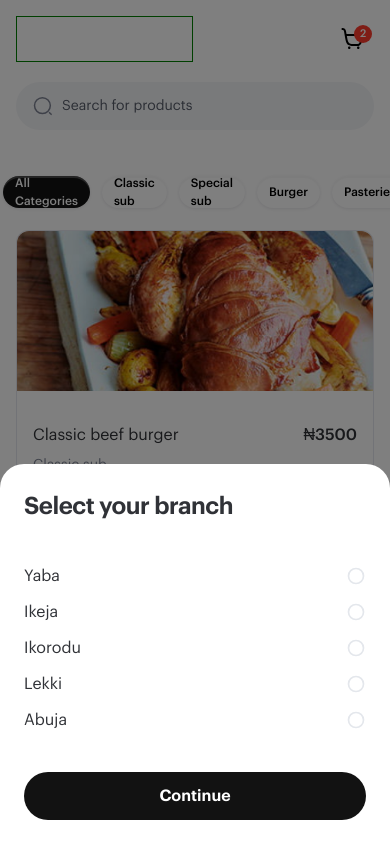
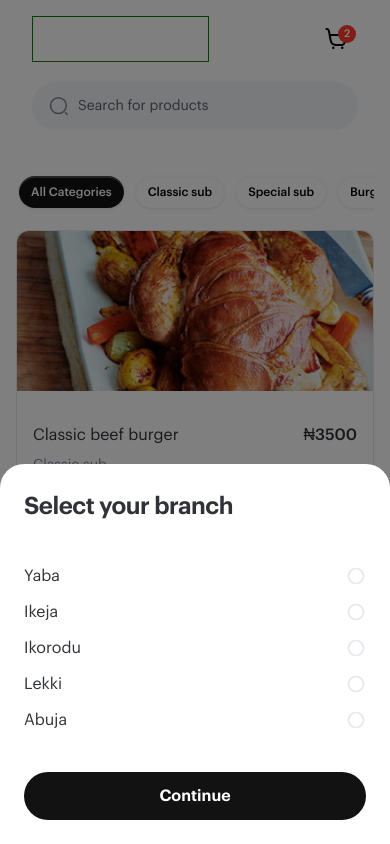
Before and after one commit to chrixempire/city-subs, a Nuxt app: page / in a window 390 px wide. Shown: the top 844 px of the page. Built offline with nearby package versions, Linux system fonts and the light colour scheme.

Commit message:
it worked

```diff
--- a/assets/css/main.css
+++ b/assets/css/main.css
@@ -569,7 +569,7 @@ button.icon-left {
 .tab {
     cursor: pointer;
     display: flex;
-    width: auto;
+    width: 500px;
     height: 48px;
     padding: 16px 24px;
     flex-direction: column;
--- a/components/Layouts/MobileTopDetails.vue
+++ b/components/Layouts/MobileTopDetails.vue
@@ -1,6 +1,7 @@
 <template>
     <div class="container">
         <div class="dashboard-wrapper">
+
             <section class="section-wrapper">
                 <div class="logo-container">
                     <div class="logo-content">
@@ -17,6 +18,7 @@
                         </div>
                     </div>
                 </div>
+                <!-- <MobileHeader/> -->
                 <div class="search-input">
                     <div class="search-icon" v-html="search"></div>
                     <input class="input-search" placeholder="Search for products" />
--- /dev/null
+++ b/components/MobileHeader.vue
@@ -0,0 +1,53 @@
+<template>
+    <div class="logo-container">
+    <div class="logo-content">
+        <div class="logo-mobile-icon" v-html="logo"></div>
+
+    </div>
+
+    <div class="cart" @click="navigateToNewPage($event)">
+        <div class="circle">
+            <div class="cart-icon" v-html="cart"></div>
+        </div>
+        <div class="badge">
+            <p>{{ TotalCart }}</p>
+        </div>
+    </div>
+</div>
+</template>
+
+<script setup>
+import { ref, defineEmits } from 'vue'
+import { logo, search, cart } from "../../utils/svg";
+const emit = defineEmits (['navigateToNewPage'])
+const navigateToNewPage = (e) => {
+    emit('navigateToNewPage')
+}
+const TotalCart = ref(2)
+</script>
+
+<style scoped>
+.logo-container {
+    display: flex;
+    justify-content: space-between;
+    align-items: center;
+    width: 100%;
+    padding-right: 10px;
+    border: 1px solid blue;
+}
+.cart {
+    position: relative;
+    cursor: pointer;
+    border: 1px solid red;
+}
+
+.badge p {
+    color: var(--white);
+    text-align: center;
+    font-family: var(--secondary---font--family);
+    font-size: 10.793px;
+    font-style: normal;
+    font-weight: 500;
+    line-height: 9.549px;
+}
+</style>
--- a/layouts/MainLayouts.vue
+++ b/layouts/MainLayouts.vue
@@ -111,7 +111,8 @@ const handleScroll = () => {
     display: flex;
     flex-direction: column;
     gap: 20px;
-    padding-bottom:16px ;
+    padding:0px 16px 16px 16px ;
+    /* border: 1px solid red; */
     /* Adjust the z-index value based on your layout */
 }
     .sticky {
@@ -140,8 +141,9 @@ const handleScroll = () => {
   }
   .tab {
     display: flex;
-    width: 500px;
-    /* border: 1px solid red; */
+
+    white-space: nowrap;
+
     height: 32px;
     padding: 8px 12px;
   }
--- a/pages/new.vue
+++ b/pages/new.vue
@@ -1,130 +1,118 @@
 <template>
-    <div class="container">
-      <button @click="openModal($event)">Open</button>
+ <div class="cont">
+    <div class="logo-container">
+        <div class="logo-content">
+            <div class="logo-mobile-icon" v-html="logo"></div>
+
         </div>
 
-    <transition :name="transitionName">
-      <div v-if="showModal" class="modal-overlay" @click="closeModal">
-        <div :class="{ 'modal-content': true, 'slide-in': showModal, 'slide-in-mobile': showModalMobile }">
-          <!-- Your modal content goes here -->
-          <div class="modal-slot">
-            <slot></slot>
+        <div class="cart" @click="navigateToNewPage($event)">
+            <div class="circle">
+                <div class="cart-icon" v-html="cart"></div>
+            </div>
+            <div class="badge">
+                <p>{{ TotalCart }}</p>
+            </div>
+        </div>
+
+    </div>
+
+    <div class="filter-tabs">
+            <div v-for="(tab, index) in tabs" :key="index" class="tab tablet" @click="toggleTab(index)"
+                :class="{ clicked: activeTab === index }">
+                <p class="text-body-large-medium medium">{{ tab }}</p>
             </div>
         </div>
  </div>
-    </transition>
 </template>
 
 <script setup>
-  import { ref, watch } from 'vue';
+import { ref, defineEmits } from 'vue'
+import { logo, search, cart } from "../../utils/svg";
+const TotalCart = ref(2)
+const emit = defineEmits(['navigateToNewPage', 'openCartModal', 'filterProducts'])
+const navigateToNewPage = (e) => {
+    emit('navigateToNewPage')
+}
+const props = defineProps(['products',]);
+const activeTab = ref(0);
+const tabs = ref([
+  "All Categories",
+  "Classic sub",
+  "Special sub",
+  "Burger",
+  "Pasteries",
+  "Platters",
+  "Toppings",
+]);
 
-  const showModal = ref(false);
-  const showModalMobile = ref(false);
-  const transitionName = ref('fade');
-
-  const openModal = () => {
-    showModal.value = true;
-    if (window.innerWidth <= 450) {
-      showModalMobile.value = true;
-      transitionName.value = 'slide-in-mobile';
-    }
+const toggleTab = (index) => {
+    activeTab.value = index;
+    emit('filterProducts', tabs[index]);
+    console.log(index)
 };
-
-  const closeModal = () => {
-    showModal.value = false;
-    showModalMobile.value = false;
-    transitionName.value = 'fade';
-  };
-
-  watch(() => window.innerWidth, (newWidth) => {
-    if (showModal.value && newWidth <= 450) {
-      showModalMobile.value = true;
-      transitionName.value = 'slide-in-mobile';
-    } else {
-      showModalMobile.value = false;
-      transitionName.value = 'fade';
-    }
-  });
 
 </script>
 
 <style scoped>
-  .modal-overlay {
-    position: fixed;
-    top: 0;
-    left: 0;
+.logo-container {
+    display: flex;
+    justify-content: space-between;
+    align-items: center;
     width: 100%;
-    height: 100%;
-    background-color: rgba(0, 0, 0, 0.5);
-    display: flex;
-    align-items: center;
-    justify-content: center;
+    padding-right: 10px;
+    border: 1px solid blue;
 }
 
-  .modal-content {
-    background-color: #fff;
-    padding: 20px;
-    border-radius: 8px;
+.cart {
+    position: relative;
+    cursor: pointer;
+    border: 1px solid red;
 }
 
-  .modal-slot {
-    width: 400px;
-    height: 500px;
+.badge p {
+    color: var(--white);
+    text-align: center;
+    font-family: var(--secondary---font--family);
+    font-size: 10.793px;
+    font-style: normal;
+    font-weight: 500;
+    line-height: 9.549px;
 }
 
-  .fade-enter-active, .fade-leave-active {
-    transition: opacity 0.5s;
+
+
+
+.filter-tabs {
+    border: 1px solid red;
+    height: 100px;
+    width: auto;
+    display: flex;
+    /* flex-wrap: nowrap; */
+    /* flex-direction: column; */
+    justify-content: flex-start;
+    align-items: flex-start;
+    gap: 12px;
+    overflow-x: auto;
+    -ms-overflow-style: none;
+    scrollbar-width: none;
+    padding: 6px 3px;
 }
 
-  .fade-enter-from, .fade-leave-to {
-    opacity: 0;
+.filter-tabs::-webkit-scrollbar {
+    display: none;
 }
 
-  .slide-in-enter-active, .slide-in-leave-active {
-    transition: transform 0.5s;
+.tab {
+    white-space: nowrap;
 }
-
-  .slide-in-enter-from, .slide-in-leave-to {
-    transform: translateY(100%);
-  }
-
-  .slide-in-mobile-enter-active, .slide-in-mobile-leave-active {
-    transition: transform 0.5s;
-  }
-
-  .slide-in-mobile-enter-from, .slide-in-mobile-leave-to {
-    transform: translateY(0);
-  }
-
-  @media screen and (max-width: 650px) {
-    .modal-overlay {
-      position: fixed;
-      bottom: 0;
-      left: 0;
-      width: 100%;
-      height: 100%;
-      background: rgba(0, 0, 0, 0.5);
-      display: flex;
-      align-items: flex-end;
-      justify-content: center;
-    }
-
-    .modal-content {
-      width: 100%;
-      display: flex;
-      padding: 24px;
-      border-radius: 24px 24px 0px 0px;
-    }
-  }
-
-  @media screen and (max-width: 450px) {
-    .slide-in-mobile-enter-active, .slide-in-mobile-leave-active {
-      transition: transform 0.5s;
-    }
-
-    .slide-in-mobile-enter-from, .slide-in-mobile-leave-to {
-      transform: translateY(100%);
-    }
-  }
-
-  </style>
+/* .tablet{
+   min-width: 130px;
+} */
+.tab p {
+    color: var(--grey-grey1);
+    font-size: 12px;
+    font-style: normal;
+    font-weight: 500;
+    line-height: 18px;
+}</style>
```
Lines whose indentation alone changed are shown as unchanged.
